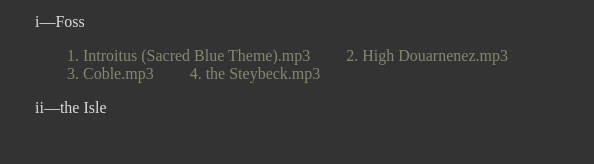
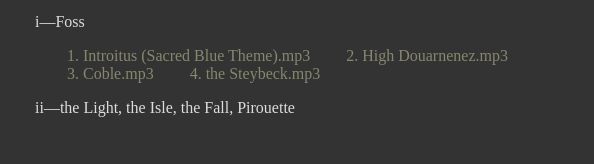
Before and after one commit to Emskidoodlepip/sacred-blue, a plain HTML site: page main.html in a window 1280 px wide. Shown: the part 629-793 px from the top of the page, 565-1159 px from the left. Drawn offline with Linux system fonts and the light colour scheme.

Commit message:
Rename Act II maybe

```diff
--- a/main.html
+++ b/main.html
@@ -22,7 +22,7 @@
 			<span>&emsp;&emsp;2. High Douarnenez.mp3</span>
 			<span>&emsp;&emsp;3. Coble.mp3</span>
 			<span>&emsp;&emsp;4. the Steybeck.mp3</span></p>
-		<p>ii—the Isle</p>
+		<p>ii—the Light, the Isle, the Fall, Pirouette</p>
 		<p>
 			<span>&emsp;&emsp;<a href="https://mega.nz/file/YMpnnCDJ#vQTejiszno3lBK13fnd3C2x0BDZDnhYdbVbiSyM6DXM">5. Comes the Isle.mp3</a></span></p>
 		<p>iii—Skyrack, or, on Becoming a Shatterlark</p>
```
